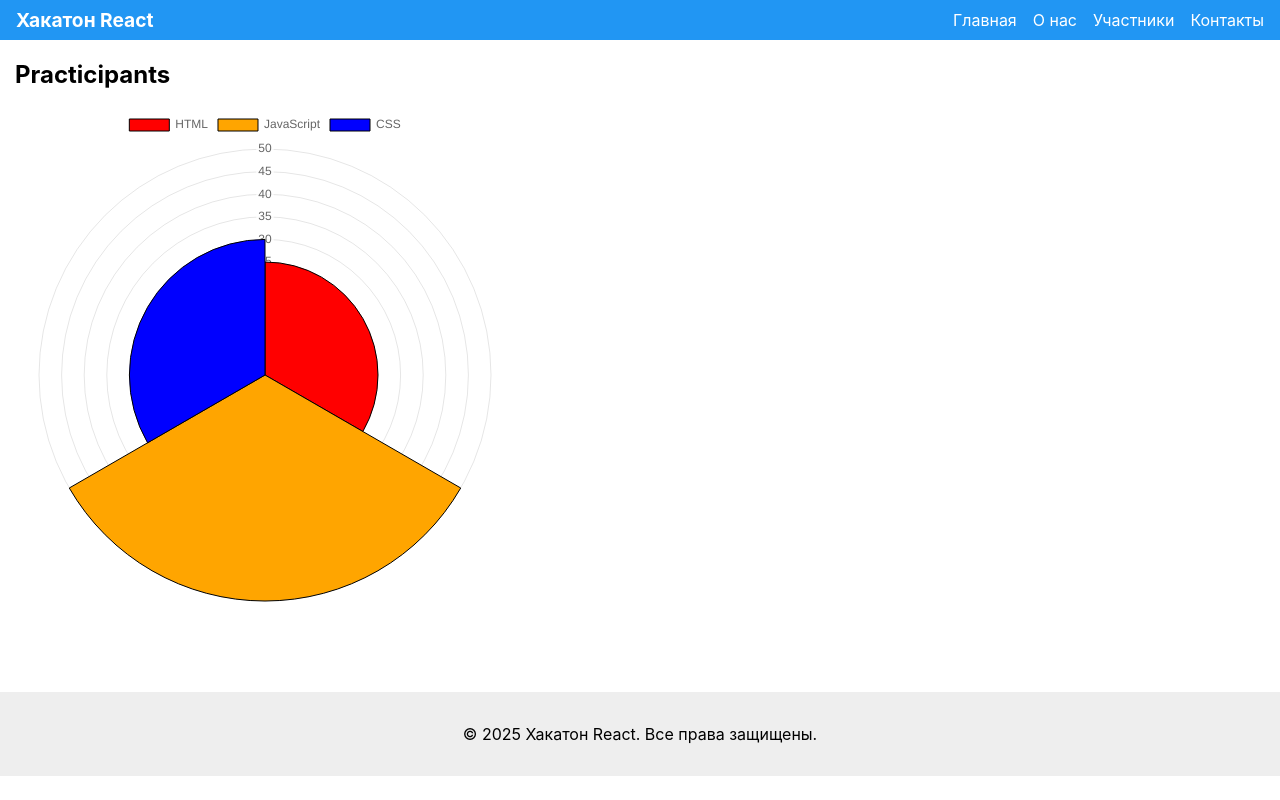
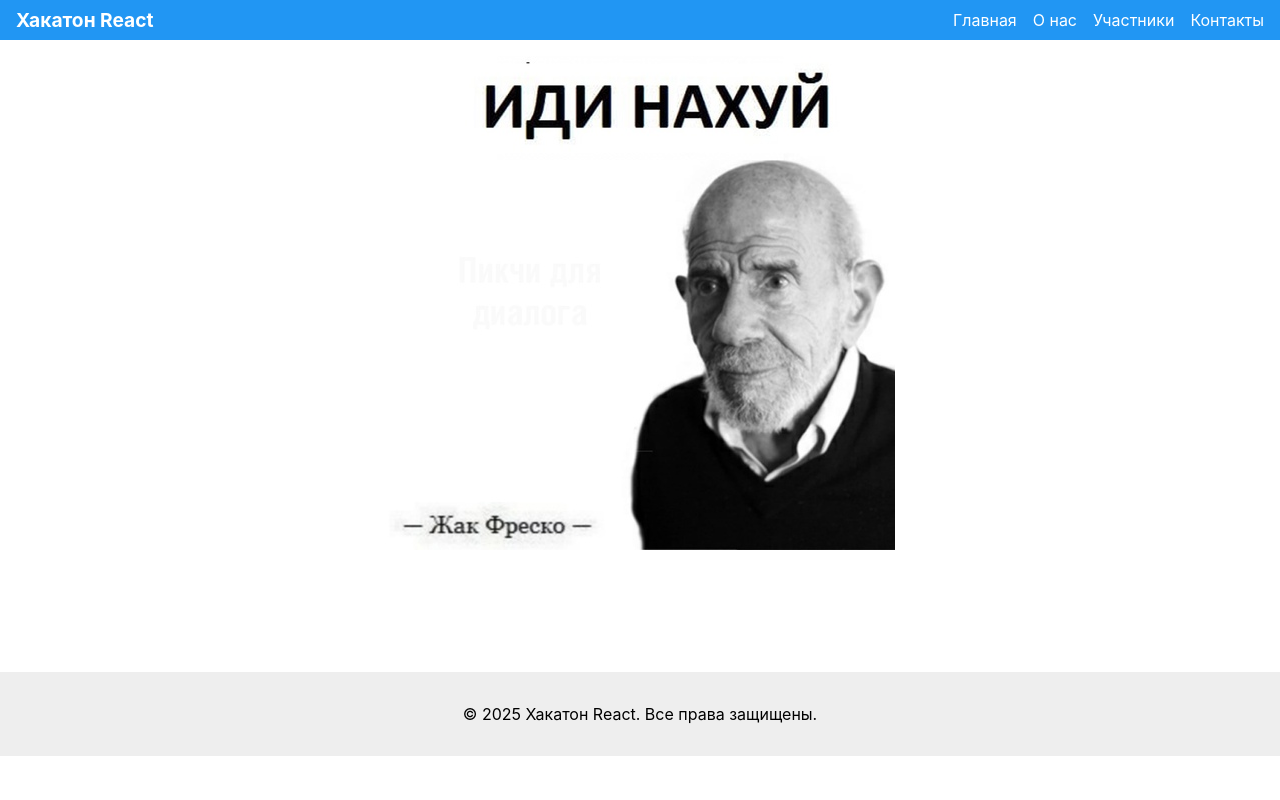
Before and after one commit to s1vo/hakaton-react, a React (Create React App) app: page /participants in a window 1280 px wide. Built offline with nearby package versions, Linux system fonts and the light colour scheme; the HTML template or start-up script is replaced by a standard one.

Commit message:
Добавленна страница 404

```diff
--- a/src/pages/index.js
+++ b/src/pages/index.js
@@ -1,3 +1,4 @@
 export * from "./home/homePages";
 export * from "./about/aboutPages";
 export * from "./participants/participantsPages";
+export * from "./not-found/not-found";
--- /dev/null
+++ b/src/pages/not-found/not-found.js
@@ -0,0 +1,11 @@
+import React from "react";
+import img404 from "../../assets/img/404.jpg";
+import styles from "./not-found.module.scss";
+
+export const NotFound = () => {
+  return (
+    <div className={styles.notFoundContainer}>
+      <img src={img404} alt="нет такой страницы чушпан" />
+    </div>
+  );
+};
--- /dev/null
+++ b/src/pages/not-found/not-found.module.scss
@@ -0,0 +1,4 @@
+.notFoundContainer {
+  display: flex;
+  justify-content: center;
+}
--- a/src/pages/participants/participantsPages.jsx
+++ b/src/pages/participants/participantsPages.jsx
@@ -1,5 +1,6 @@
-import React from 'react';
-import {ProgressBar} from "../../shared/ui/";
+import React from "react";
+import { ProgressBar } from "../../shared/ui/";
+import { useParams } from "react-router-dom";
 
 const progressData = [
   {
@@ -19,14 +20,15 @@ const progressData = [
   },
 ];
 
+export const ParticipantPage = () => {
+  const id = useParams();
 
-export const ParticipantsPages = () => {
   return (
     <div>
-            <h2>Practicipants</h2>
+      <h2>Practicipants {id}</h2>
       <div className="progressBar">
-                <ProgressBar type={"polar"} props={progressData}/>
+        <ProgressBar type={"polar"} props={progressData} />
       </div>
     </div>
-    )
-}
+  );
+};
--- a/src/router/app-router.js
+++ b/src/router/app-router.js
@@ -1,16 +1,16 @@
-import React from 'react';
-import {  Routes, Route } from 'react-router-dom';
-import {  HomePages, AboutPages, ParticipantsPages } from '../pages';
+import React from "react";
+import { Routes, Route } from "react-router-dom";
+import { HomePages, AboutPages, ParticipantPage, NotFound } from "../pages";
 
-
-const AppRouter =() => {
-    return (
-        <Routes>
-            <Route path="/" element={<HomePages />} />
-            <Route path="/about" element={ <AboutPages/>} />
-            <Route path="/participants" element={ <ParticipantsPages /> } />
-        </Routes>
-    );
-}
+const AppRouter = () => {
+  return (
+    <Routes>
+      <Route path="/" element={<HomePages />} />
+      <Route path="/about" element={<AboutPages />} />
+      <Route path="/participant/:id" element={<ParticipantPage />} />
+      <Route path="*" element={<NotFound />} />
+    </Routes>
+  );
+};
 
 export default AppRouter;
```
Also changed, not shown: src/assets/img/404.jpg (added). Lines whose indentation alone changed are shown as unchanged.
